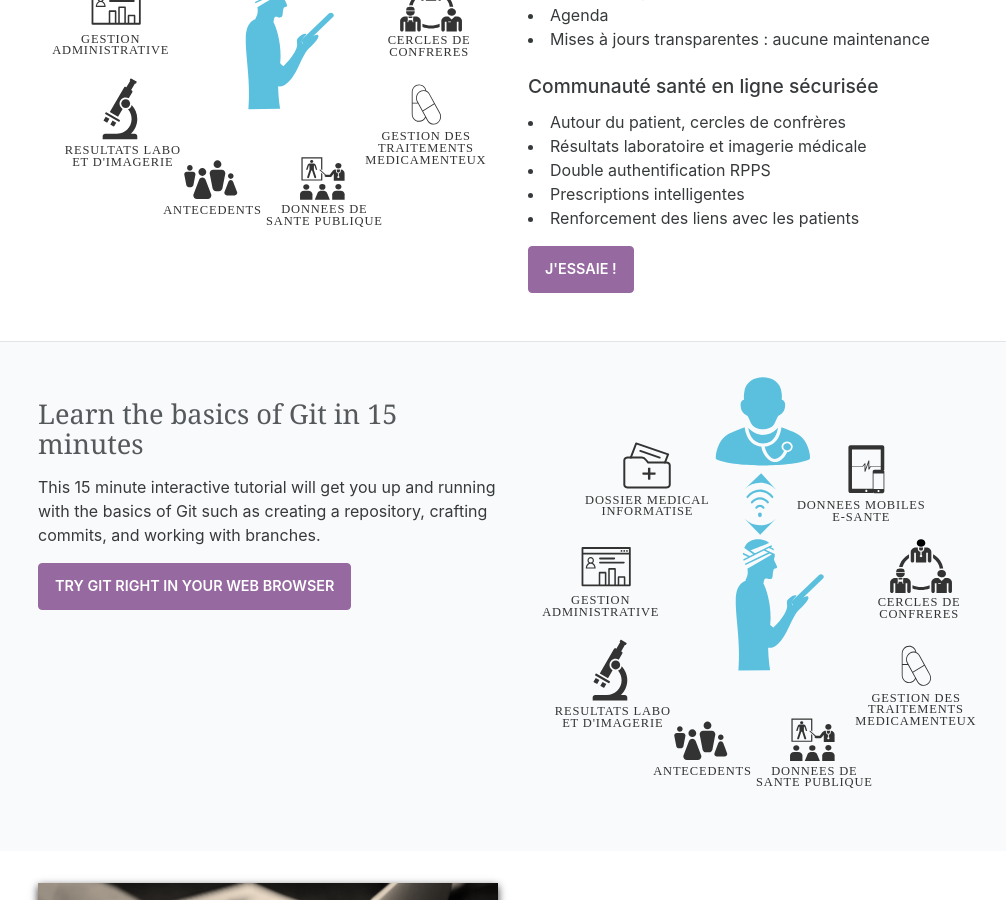
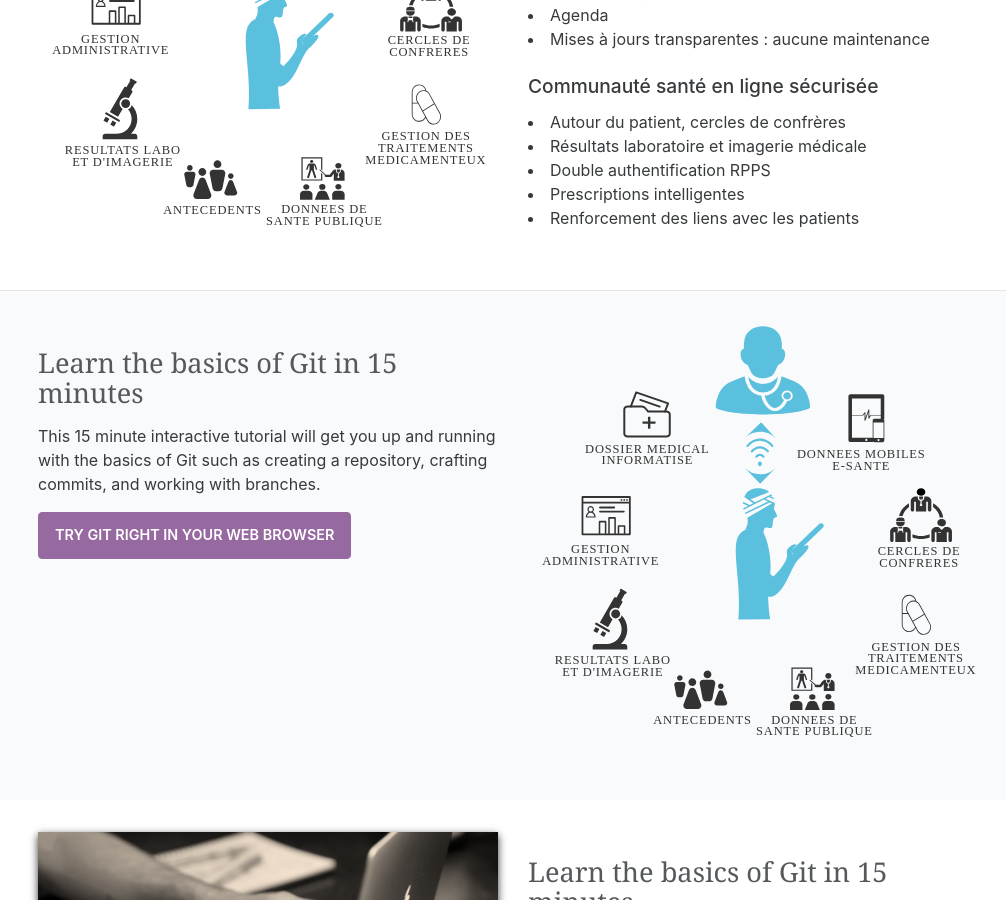
Before and after one commit to medusal/medusal.github.io, a Jekyll site: the page built from _pages/home.html, in a window 1280 px wide and 900 px high, scrolled down 1361 px. Shown: the whole window, without its empty margins (127-1133 px from the left). Built offline with Jekyll 4.4.1, drawn with Linux system fonts in a browser that asks for light colours.

Commit message:
Update from Forestry.io - _pages/home.html

```diff
--- a/_pages/home.html
+++ b/_pages/home.html
@@ -79,11 +79,6 @@ permalink: "/"
 <li>Double authentification RPPS</li>
 <li>Prescriptions intelligentes</li>
 <li>Renforcement des liens avec les patients</li></p>
-          <p>
-            <a href="/about" class="btn btn-primary">
-              J'essaie !
-            </a>
-          </p>
         </div>
       </div>
     </div>
```
